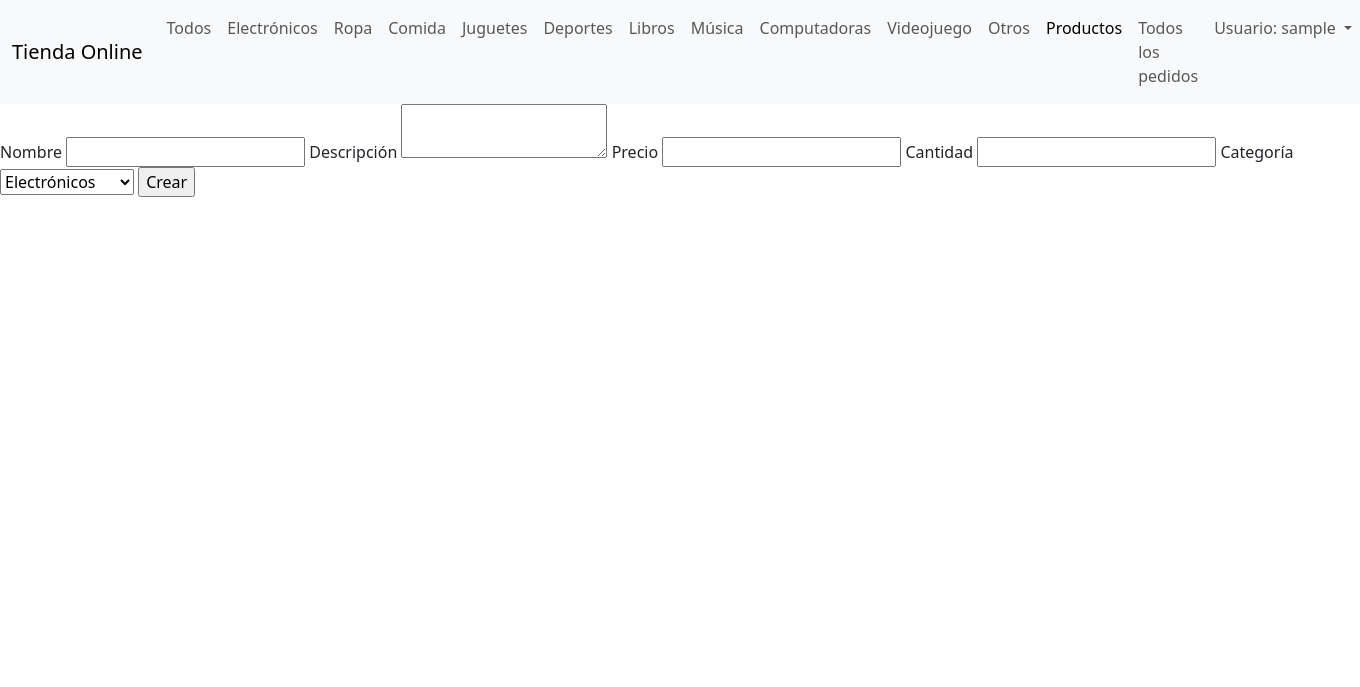
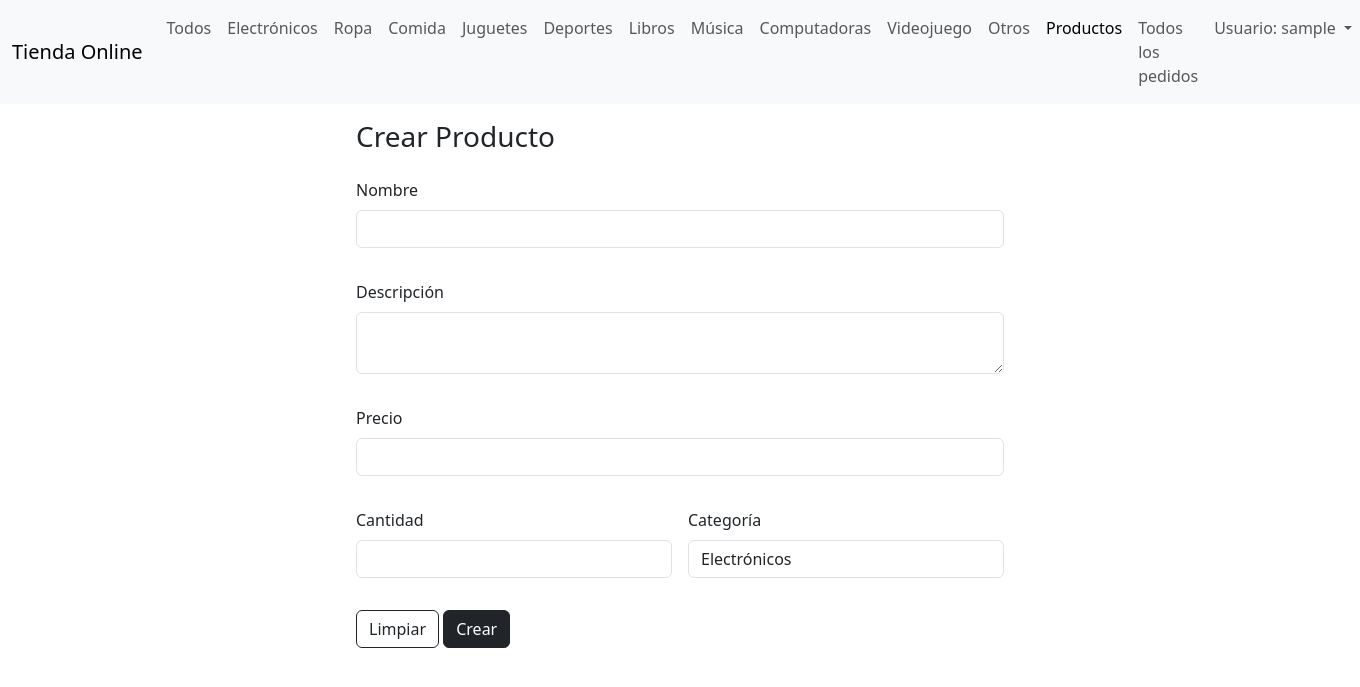
Before and after one commit to Emmanueloz/online_store, a Flask app: page /products/create/ in a window 1360 px wide. Shown: the top 687 px of the page. Run offline with Flask 3, Linux system fonts and the light colour scheme; the visitor is signed in with stand-in values (Sample User, id 1); parts of the project's set-up code (start-up, migrations or seed data) failed here and were passed over; some libraries are stand-ins or nearby versions.

Commit message:
estilo del formulario del producto

```diff
--- a/app/features/products/templates/form_product.jinja2
+++ b/app/features/products/templates/form_product.jinja2
@@ -3,20 +3,34 @@
 {% block title %}Crear Producto{% endblock %}
 
 {% block content %}
-<form method="post">
-  {{ form.csrf_token }}
-  {{form.name.label}}
-  {{form.name}}
-  {{form.description.label}}
-  {# la descripción es un textarea #}
-  {{form.description()}}
-  {{form.price.label}}
-  {{form.price(min=0.00)}}
-  {{form.amount.label}}
-  {{form.amount(min=0)}}
-  {{form.category.label}}
-  {{form.category}}
-  <input type="submit" value="Crear">
-
-</form>
+<main class="container-fluid p-3">
+    <form class="col-12 col-md-8 col-lg-6  mx-auto row g-3  {{ 'was-validated' if form.errors }}" method="post">
+        <h3>Crear Producto</h3>
+        {{ form.csrf_token }}
+        <div class="mb-3">
+            {{ form.name.label(class="form-label") }}
+            {{ form.name(class="form-control") }}
+        </div>
+        <div class="mb-3">
+            {{ form.description.label(class="form-label") }}
+            {{ form.description(class="form-control") }}
+        </div>
+        <div class="mb-3">
+            {{ form.price.label(class="form-label") }}
+            {{ form.price(class="form-control",price=0.00) }}
+        </div>
+        <div class="mb-3 col-md-6">
+            {{ form.amount.label(class="form-label") }}
+            {{ form.amount(class="form-control",min=0) }}
+        </div>
+        <div class="mb-3 col-md-6">
+            {{ form.category.label(class="form-label") }}
+            {{ form.category(class="form-control") }}
+        </div>
+        <div>
+            <button class="btn btn-outline-dark" type="reset">Limpiar</button>
+            <button class="btn btn-dark" type="submit">Crear</button>
+        </div>
+    </form>
+</main>
 {% endblock content %}
```
